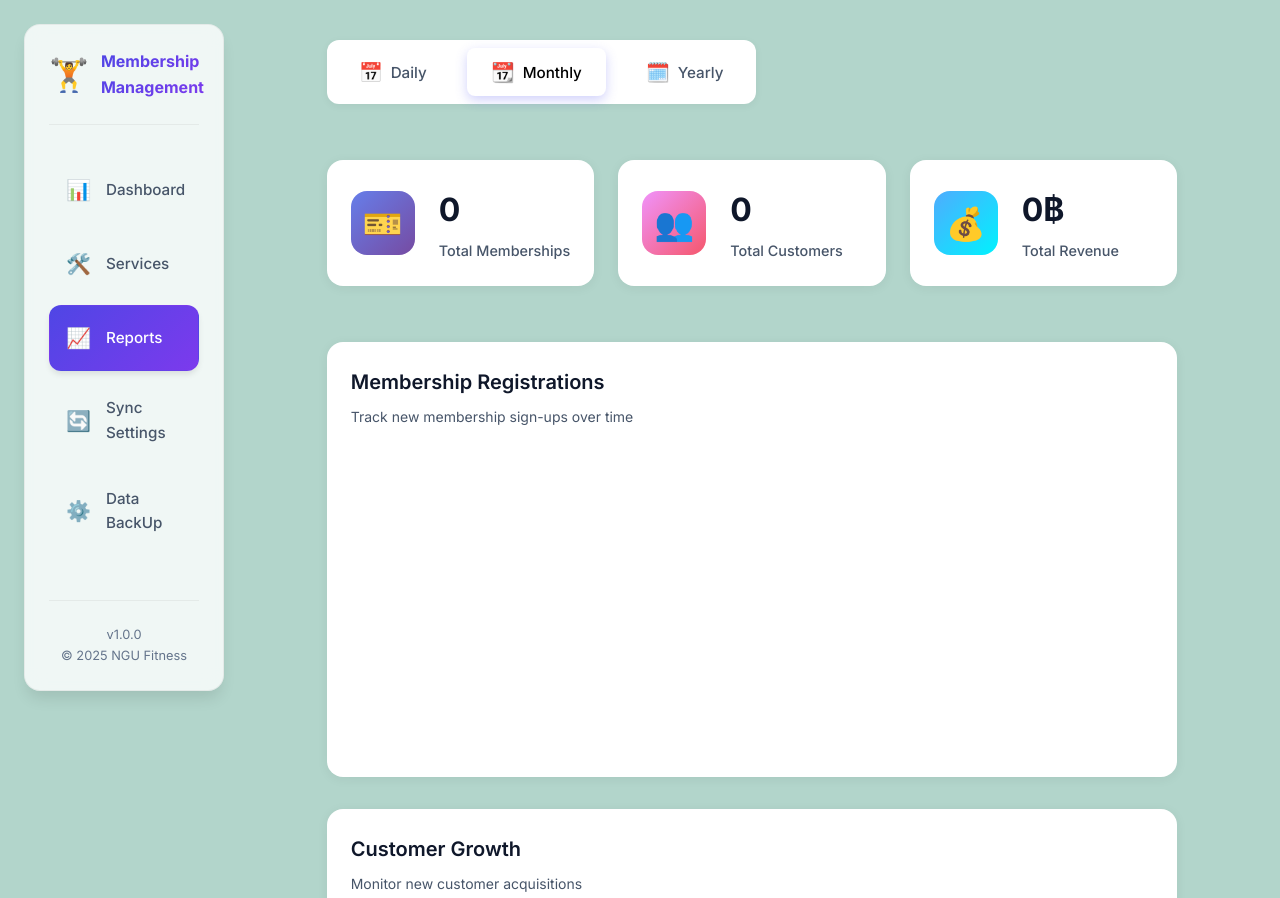
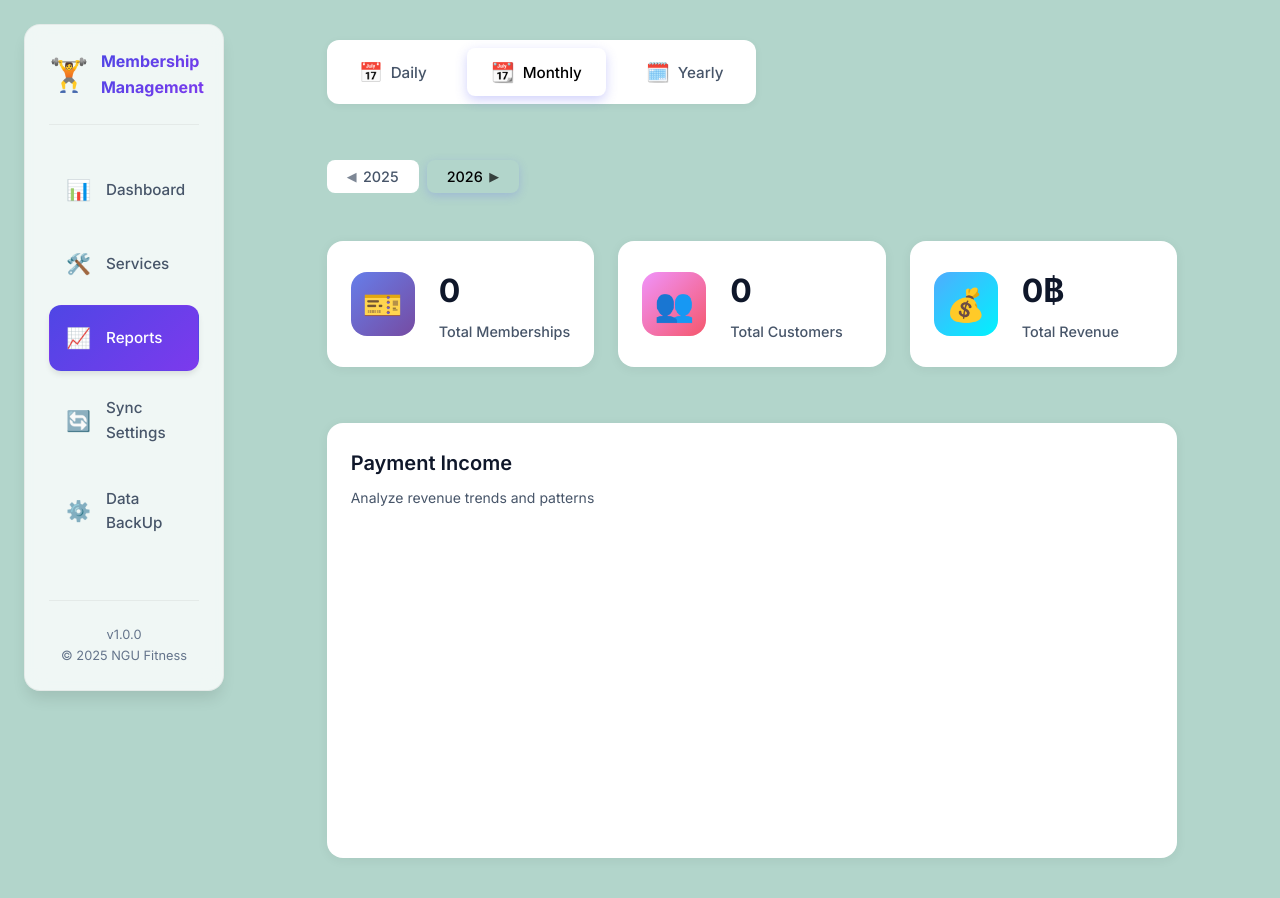
Before and after one commit to santoshgtm95/ngufitness, a plain HTML site: page frontend/reports.html in a window 1280 px wide. Shown: the top 898 px of the page. Drawn offline with nearby package versions, Linux system fonts and the light colour scheme; no server answers.

Commit message:
[commit] report fixed

```diff
--- a/frontend/css/reports.css
+++ b/frontend/css/reports.css
@@ -47,6 +47,51 @@
 
 .period-icon {
     font-size: 1.2rem;
+}
+
+/* Year Selector */
+.year-selector {
+    display: flex;
+    gap: 0.5rem;
+    margin-bottom: 1.5rem;
+    align-items: center;
+}
+
+.year-selector.hidden-selector {
+    display: none;
+}
+
+.year-btn {
+    display: flex;
+    align-items: center;
+    gap: 0.4rem;
+    padding: 0.5rem 1.25rem;
+    border: 1.5px solid var(--border-color);
+    background: white;
+    color: var(--text-secondary);
+    border-radius: 8px;
+    cursor: pointer;
+    font-size: 0.9rem;
+    font-weight: 500;
+    transition: all 0.2s ease;
+    font-family: 'Inter', sans-serif;
+}
+
+.year-btn:hover {
+    border-color: var(--primary-color);
+    color: var(--text-primary);
+}
+
+.year-btn.active {
+    background: var(--primary-color);
+    border-color: var(--primary-color);
+    color: #000;
+    box-shadow: 0 3px 10px rgba(99, 102, 241, 0.25);
+}
+
+.year-icon {
+    font-size: 0.8rem;
+    opacity: 0.7;
 }
 
 /* Statistics Grid */
--- a/frontend/js/reports.js
+++ b/frontend/js/reports.js
@@ -3,6 +3,7 @@ const API_URL = 'http://localhost:3000/api';
 
 // Global state
 let currentPeriod = 'monthly';
+let currentYear = new Date().getFullYear();   // current year by default
 let charts = {
     membership: null,
     customer: null,
@@ -12,6 +13,7 @@ let charts = {
 // Initialize on page load
 document.addEventListener('DOMContentLoaded', () => {
     initializePeriodSelector();
+    initializeYearSelector();
     loadReports(currentPeriod);
 });
 
@@ -25,8 +27,36 @@ function initializePeriodSelector() {
             periodButtons.forEach(b => b.classList.remove('active'));
             btn.classList.add('active');
 
+            // Show/hide year selector (not needed for 'yearly' view)
+            const yearSelector = document.getElementById('yearSelector');
+            if (btn.dataset.period === 'yearly') {
+                yearSelector.classList.add('hidden-selector');
+            } else {
+                yearSelector.classList.remove('hidden-selector');
+            }
+
             // Load new period data
             currentPeriod = btn.dataset.period;
+            loadReports(currentPeriod);
+        });
+    });
+}
+// Year selector initialization
+function initializeYearSelector() {
+    const thisYear = new Date().getFullYear();
+    const lastYear = thisYear - 1;
+
+    // Set labels with actual year numbers
+    document.getElementById('lastYearLabel').textContent = `${lastYear}`;
+    document.getElementById('currentYearLabel').textContent = `${thisYear}`;
+
+    const yearButtons = document.querySelectorAll('.year-btn');
+    yearButtons.forEach(btn => {
+        btn.addEventListener('click', () => {
+            yearButtons.forEach(b => b.classList.remove('active'));
+            btn.classList.add('active');
+
+            currentYear = btn.dataset.year === 'last' ? lastYear : thisYear;
             loadReports(currentPeriod);
         });
     });
@@ -37,7 +67,13 @@ async function loadReports(period) {
     showLoading();
 
     try {
-        const response = await fetch(`${API_URL}/reports/${period}`);
+        let url = `${API_URL}/reports/${period}`;
+        // Pass year param for daily and monthly endpoints
+        if (period === 'daily' || period === 'monthly') {
+            url += `?year=${currentYear}`;
+        }
+
+        const response = await fetch(url);
         const data = await response.json();
 
         if (data.success) {
@@ -186,7 +222,9 @@ function generateDataPoints(dataArray, labels, period, field) {
 
 // Update or create chart
 function updateChart(canvasId, chartKey, data, type = 'line') {
-    const ctx = document.getElementById(canvasId).getContext('2d');
+    const canvas = document.getElementById(canvasId);
+    if (!canvas) return; // Canvas may be commented out in HTML; skip gracefully
+    const ctx = canvas.getContext('2d');
 
     // Destroy existing chart
     if (charts[chartKey]) {
--- a/frontend/reports.html
+++ b/frontend/reports.html
@@ -38,6 +38,18 @@
                 </button>
             </div>
 
+            <!-- Year Selector (hidden for yearly period) -->
+            <div class="year-selector" id="yearSelector">
+                <button class="year-btn" data-year="last" id="lastYearBtn">
+                    <span class="year-icon">◀</span>
+                    <span id="lastYearLabel">Last Year</span>
+                </button>
+                <button class="year-btn active" data-year="current" id="currentYearBtn">
+                    <span id="currentYearLabel">This Year</span>
+                    <span class="year-icon">▶</span>
+                </button>
+            </div>
+
             <!-- Statistics Cards -->
             <div class="stats-grid">
                 <div class="stat-card">
@@ -71,7 +83,7 @@
 
             <!-- Charts Grid -->
             <div class="charts-grid">
-                <div class="chart-card">
+                <!-- <div class="chart-card">
                     <div class="chart-header">
                         <h3>Membership Registrations</h3>
                         <p class="chart-subtitle">Track new membership sign-ups over time</p>
@@ -89,7 +101,7 @@
                     <div class="chart-container">
                         <canvas id="customerChart"></canvas>
                     </div>
-                </div>
+                </div> -->
 
                 <div class="chart-card">
                     <div class="chart-header">
```
